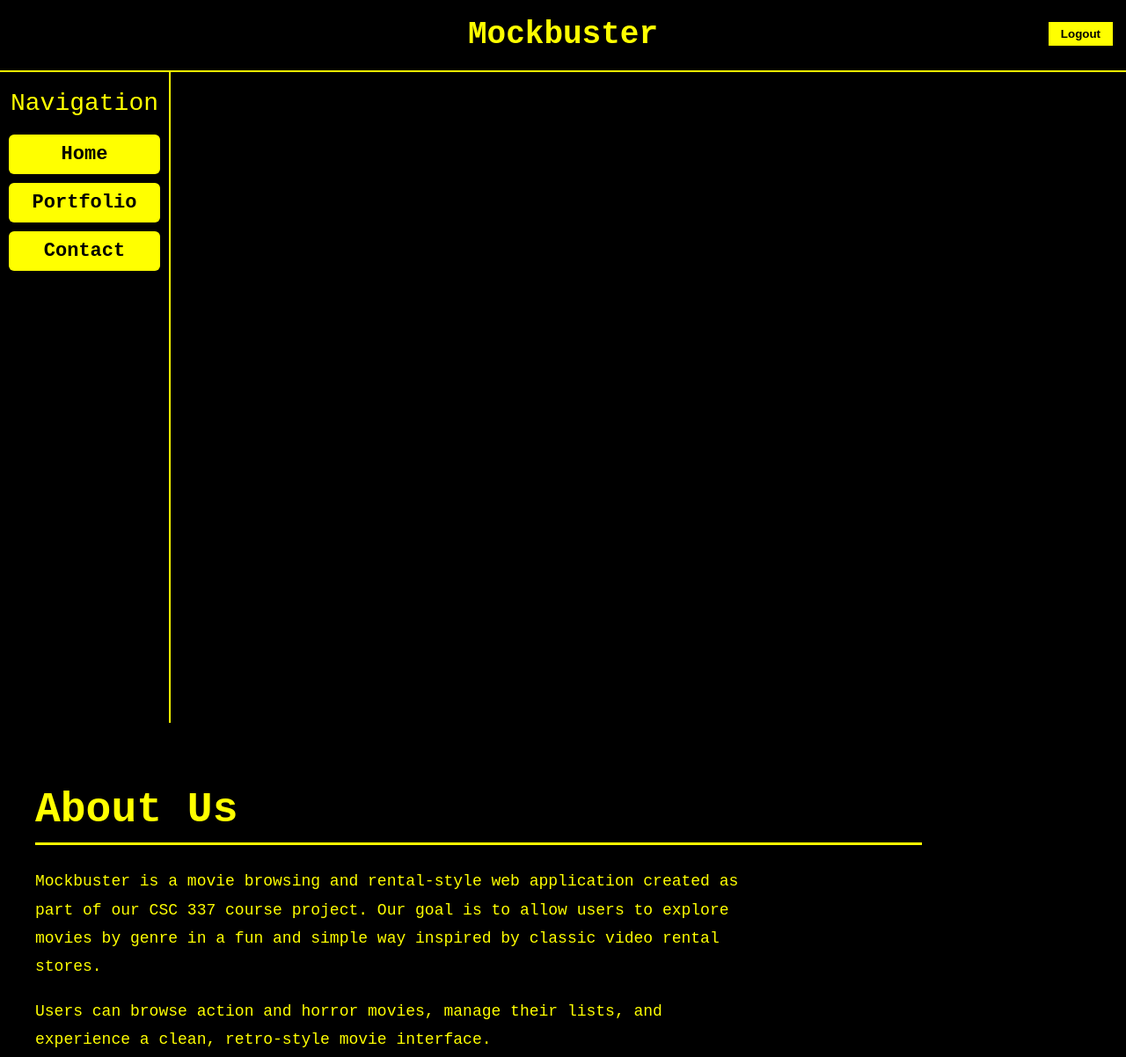
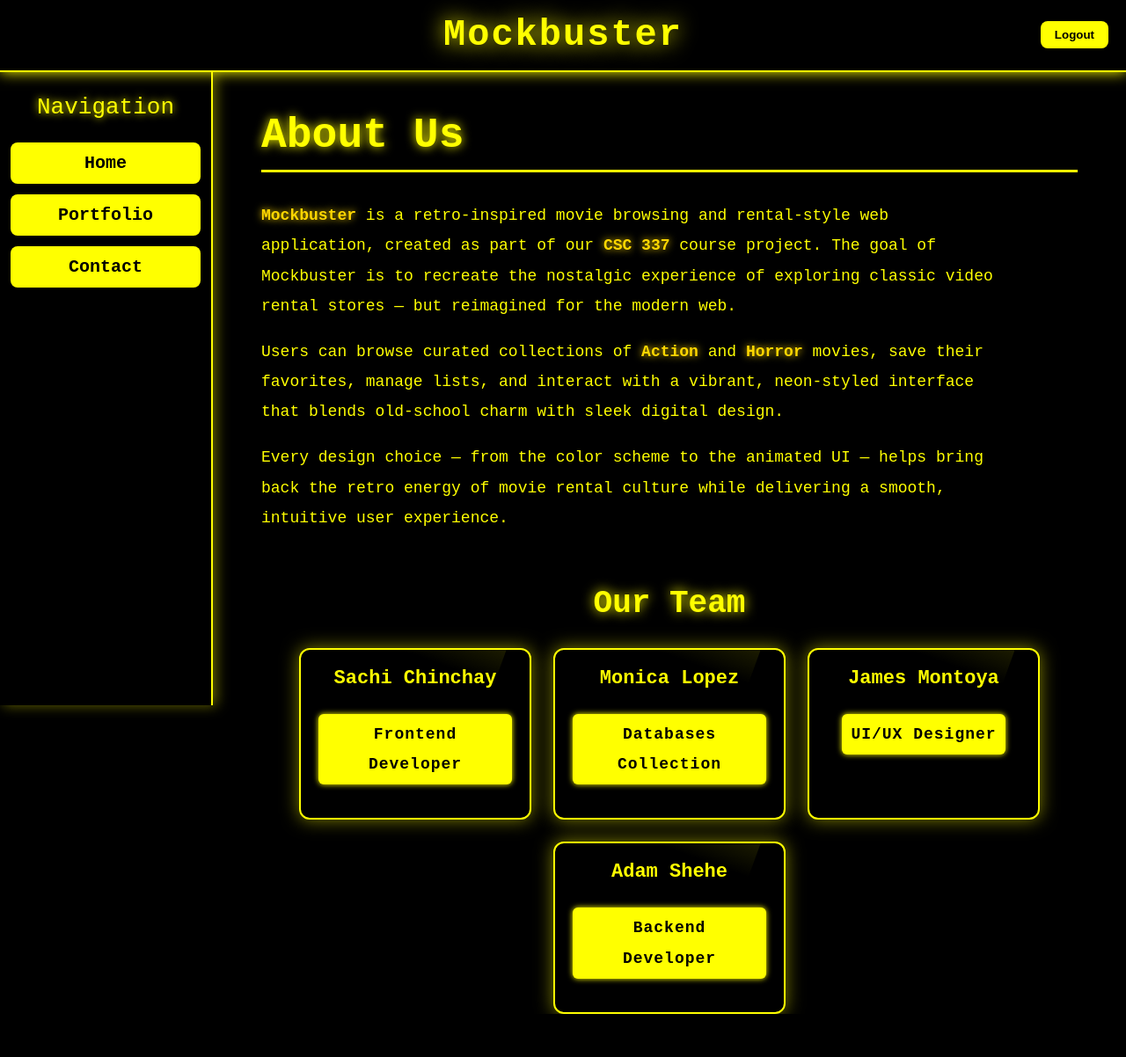
Before and after one commit to jamesfmontoya75/CSC-337-Group-Project, a website: page public/about.html in a window 1280 px wide. Shown: the top 1202 px of the page at 88% size. After the commit the page ends 1153 px from the top, so only its background shows below. Drawn offline with Linux system fonts and the light colour scheme.

Commit message:
Update About page styling + team section

```diff
--- a/public/about.html
+++ b/public/about.html
@@ -1,117 +1,208 @@
 <!DOCTYPE html>
-<html>
+<html lang="en">
 <head>
+  <meta charset="UTF-8">
   <title>About - Mockbuster</title>
 
   <style>
-    html {
+    html, body {
       height: 100%;
-    }
-
-    body {
-      height: 100%;
+      margin: 0;
+      padding: 0;
+      font-family: "Courier New", monospace;
       background-color: black;
-      padding: 0;
-      margin: 0;
-      font-family: "Courier New", monospace;
       color: yellow;
     }
 
-
+    /* Header */
     #headsection {
       height: 80px;
       background-color: black;
       border-bottom: 2px solid yellow;
+      display: flex;
+      align-items: center;
+      justify-content: center;
       position: relative;
-      text-align: center;
+      box-shadow: 0 0 15px yellow;
     }
 
     #header {
-      color: yellow;
-      font-size: 36px;
-      line-height: 80px;
+      font-size: 42px;
       margin: 0;
+      letter-spacing: 2px;
+      text-shadow: 0 0 15px yellow;
+      animation: glowPulse 2s infinite ease-in-out;
+    }
+
+    @keyframes glowPulse {
+      0%, 100% { text-shadow: 0 0 10px yellow; }
+      50% { text-shadow: 0 0 25px yellow; }
     }
 
     #logoutButton {
       position: absolute;
-      right: 15px;
-      top: 25px;
-      background-color: yellow;
+      right: 20px;
+      top: 24px;
+      padding: 8px 16px;
+      background: yellow;
       color: black;
       border: none;
-      padding: 6px 14px;
       font-weight: bold;
+      border-radius: 8px;
       cursor: pointer;
+      transition: 0.3s;
     }
 
+    #logoutButton:hover {
+      background-color: gold;
+      box-shadow: 0 0 10px gold;
+    }
+
+    /* Layout */
+    #main {
+      display: flex;
+      height: calc(100vh - 80px);
+    }
+
+    /* Sidebar */
     #navbar {
-      width: 15%;
-      height: calc(100vh - 80px);
+      width: 240px;
       background-color: black;
       border-right: 2px solid yellow;
-      float: left;
+      padding-top: 25px;
       text-align: center;
-      padding-top: 20px;
+      box-shadow: 4px 0 14px rgba(255, 255, 0, 0.4);
     }
 
     #navhead {
-      font-size: 28px;
-      margin-bottom: 20px;
+      font-size: 26px;
+      margin-bottom: 25px;
+      text-shadow: 0 0 10px yellow;
     }
 
     .link {
-      font-size: 22px;
+      font-size: 20px;
       display: block;
       color: black;
       background-color: yellow;
       text-decoration: none;
-      padding: 10px;
-      margin: 10px;
-      border-radius: 6px;
+      padding: 12px;
+      margin: 12px;
+      border-radius: 8px;
       font-weight: bold;
+      transition: 0.25s ease;
     }
 
     .link:hover {
       background-color: gold;
+      transform: scale(1.05);
+      box-shadow: 0 0 12px gold;
     }
 
-
+    /* Content */
     #content {
-    width: 85%;
-    float: left;
-    padding: 40px;
-    box-sizing: border-box;
+      flex: 1;
+      padding: 45px 55px;
     }
-
 
     #content h1 {
       font-size: 48px;
       border-bottom: 3px solid yellow;
-      padding-bottom: 10px;
-      margin-bottom: 25px;
+      padding-bottom: 12px;
+      margin-top: 0;
+      text-shadow: 0 0 12px yellow;
+    }
+
+    /* Highlight text */
+    .highlight {
+      color: gold;
+      font-weight: bold;
+      text-shadow: 0 0 8px gold;
     }
 
     #content p {
       font-size: 18px;
-      line-height: 1.8;
-      max-width: 800px;
+      line-height: 1.9;
+      max-width: 850px;
     }
 
+    /* Team Section */
+    #team {
+      margin-top: 60px;
+      text-align: center;
+    }
 
-    #team {
-      margin-top: 40px;
+    #team h2 {
+      font-size: 36px;
+      margin-bottom: 30px;
+      text-shadow: 0 0 14px yellow;
+    }
+
+    .team-container {
+      display: flex;
+      flex-wrap: wrap;
+      justify-content: center;
+      gap: 25px;
     }
 
     .team-card {
+      background: black;
+      border: 2px solid yellow;
+      width: 220px;
+      padding: 20px;
+      border-radius: 12px;
+      box-shadow: 0 0 20px rgba(255, 255, 0, 0.5);
+      color: yellow;
+      transition: 0.3s ease;
+      cursor: pointer;
+      text-align: center;
+      position: relative;
+      overflow: hidden;
+    }
+
+    /* Shiny light sweep effect */
+    .team-card::before {
+      content: "";
+      position: absolute;
+      top: -100%;
+      left: 0;
+      width: 100%;
+      height: 100%;
+      background: linear-gradient(
+        transparent,
+        rgba(255, 255, 0, 0.25),
+        transparent
+      );
+      transform: rotate(20deg);
+      transition: 0.5s;
+    }
+
+    .team-card:hover::before {
+      top: 100%;
+    }
+
+    .team-card:hover {
+      transform: translateY(-6px) scale(1.05);
+      box-shadow: 0 0 28px gold;
+      border-color: gold;
+    }
+
+    .team-card h3 {
+      font-size: 22px;
+      margin: 0;
+      margin-bottom: 10px;
+    }
+
+    .role {
+      font-size: 14px;
+      letter-spacing: 1px;
+      color: black;
+      background: yellow;
+      padding: 6px 10px;
+      border-radius: 6px;
       display: inline-block;
-      background-color: yellow;
-      color: black;
-      padding: 12px 20px;
-      margin: 10px;
-      border-radius: 8px;
+      box-shadow: 0 0 6px yellow;
       font-weight: bold;
-      box-shadow: 0 0 10px yellow;
     }
 
   </style>
@@ -119,7 +210,7 @@
 
 <body>
 
-
+  <!-- Header -->
   <div id="headsection">
     <form action="logout">
       <input id="logoutButton" type="submit" value="Logout">
@@ -127,7 +218,10 @@
     <h1 id="header">Mockbuster</h1>
   </div>
 
+  <!-- Main Layout -->
+  <div id="main">
 
+    <!-- Navigation -->
     <div id="navbar">
       <header id="navhead">Navigation</header>
       <a class="link" href="/home">Home</a>
@@ -135,26 +229,57 @@
       <a class="link" href="#">Contact</a>
     </div>
 
+    <!-- Page Content -->
     <div id="content">
       <h1>About Us</h1>
 
       <p>
-      Mockbuster is a movie browsing and rental-style web application created as part of our CSC 337 course project.
-      Our goal is to allow users to explore movies by genre in a fun and simple way inspired by classic video rental stores.
+        <span class="highlight">Mockbuster</span> is a retro-inspired movie browsing and rental-style web application,
+        created as part of our <span class="highlight">CSC 337</span> course project. The goal of Mockbuster is to
+        recreate the nostalgic experience of exploring classic video rental stores — but reimagined for the modern web.
       </p>
 
       <p>
-      Users can browse action and horror movies, manage their lists, and experience a clean, retro-style movie interface.
+        Users can browse curated collections of <span class="highlight">Action</span> and
+        <span class="highlight">Horror</span> movies, save their favorites, manage lists, and interact with a vibrant,
+        neon-styled interface that blends old-school charm with sleek digital design.
       </p>
 
+      <p>
+        Every design choice — from the color scheme to the animated UI — helps bring back the
+        retro energy of movie rental culture while delivering a smooth, intuitive user experience.
+      </p>
+
+      <!-- Team Section -->
       <div id="team">
         <h2>Our Team</h2>
 
-      <div class="team-card">Sachi</div>
-      <div class="team-card">Monica</div>
-      <div class="team-card">James</div>
-      <div class="team-card">Adam</div>
+        <div class="team-container">
+
+          <div class="team-card">
+            <h3>Sachi Chinchay</h3>
+            <p class="role">Frontend Developer</p>
           </div>
+
+          <div class="team-card">
+            <h3>Monica Lopez</h3>
+            <p class="role">Databases Collection</p>
+          </div>
+
+          <div class="team-card">
+            <h3>James Montoya</h3>
+            <p class="role">UI/UX Designer</p>
+          </div>
+
+          <div class="team-card">
+            <h3>Adam Shehe</h3>
+            <p class="role">Backend Developer</p>
+          </div>
+
+        </div>
+      </div>
+    </div>
+
   </div>
 
 </body>
```
Lines whose indentation alone changed are shown as unchanged.
